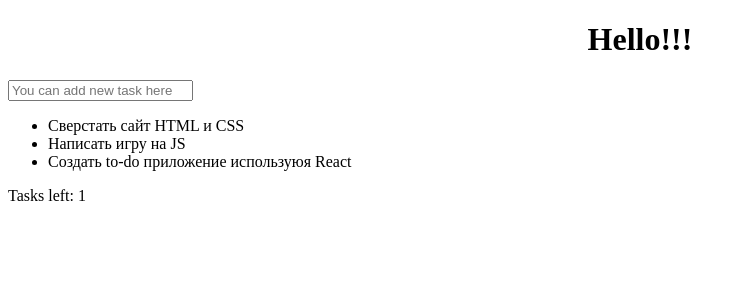
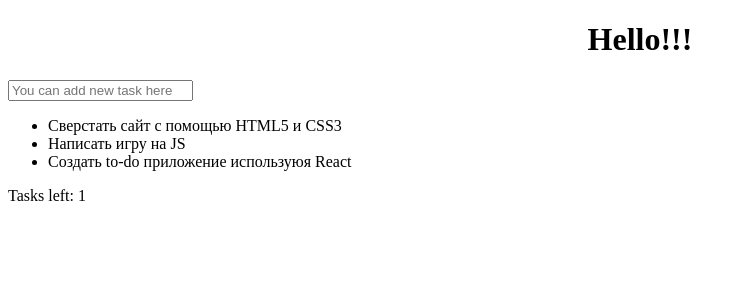
Before and after one commit to WebHeroSchool/to-do, a React (Create React App) app: page / in a window 1280 px wide. Shown: the top 300 px of the page, without its empty margins (0-745 px from the left). Built offline with nearby package versions, Linux system fonts and the light colour scheme.

Commit message:
lesson 21. List items & keys

```diff
--- a/src/components/App/App.js
+++ b/src/components/App/App.js
@@ -4,13 +4,20 @@ import InputItem from '../InputItem/InputItem';
 import Footer from '../Footer/Footer';
 
 const App = () => {
+  const tasksData = [
+    {value: 'Сверстать сайт с помощью HTML5 и CSS3'},
+    {value: 'Написать игру на JS'},
+    {value: 'Создать to-do приложение используюя React'},
+  ];
+
+
   return (
-    <div>
+    <>
       <h1 style = {{textAlign: 'center'}}>Hello!!!</h1>
       <InputItem/>
-      <ItemList/>
-      <Footer remaind = '1'/>
-    </div>
+      <ItemList tasksData = {tasksData} />
+      <Footer remainder = '1'/>
+    </>
   );
 };
 
--- a/src/components/Footer/Footer.jsx
+++ b/src/components/Footer/Footer.jsx
@@ -1,5 +1,5 @@
 import React from 'react';
 
-const Footer = props => <p>Tasks left: {props.remaind}</p>;
+const Footer = ({remainder}) => <p>Tasks left: {remainder}</p>;
 
 export default Footer;
--- a/src/components/Item/Item.jsx
+++ b/src/components/Item/Item.jsx
@@ -1,5 +1,5 @@
 import React from 'react';
 
-const Item = props => <li>{props.task}</li>;
+const Item = ({task}) => <li>{task}</li>;
 
 export default Item;
--- a/src/components/ItemList/ItemList.jsx
+++ b/src/components/ItemList/ItemList.jsx
@@ -1,11 +1,10 @@
 import React from 'react';
 import Item from '../Item/Item';
 
-const ItemList = () => (
+
+const ItemList = ({tasksData}) => (
   <ul>
-    <Item task = 'Сверстать сайт HTML и CSS'/>
-    <Item task = 'Написать игру на JS'/>
-    <Item task = 'Создать to-do приложение используюя React'/>
+    {tasksData.map(item => <Item key={item.value} task = {item.value} />)}
   </ul>
 );
 
```
